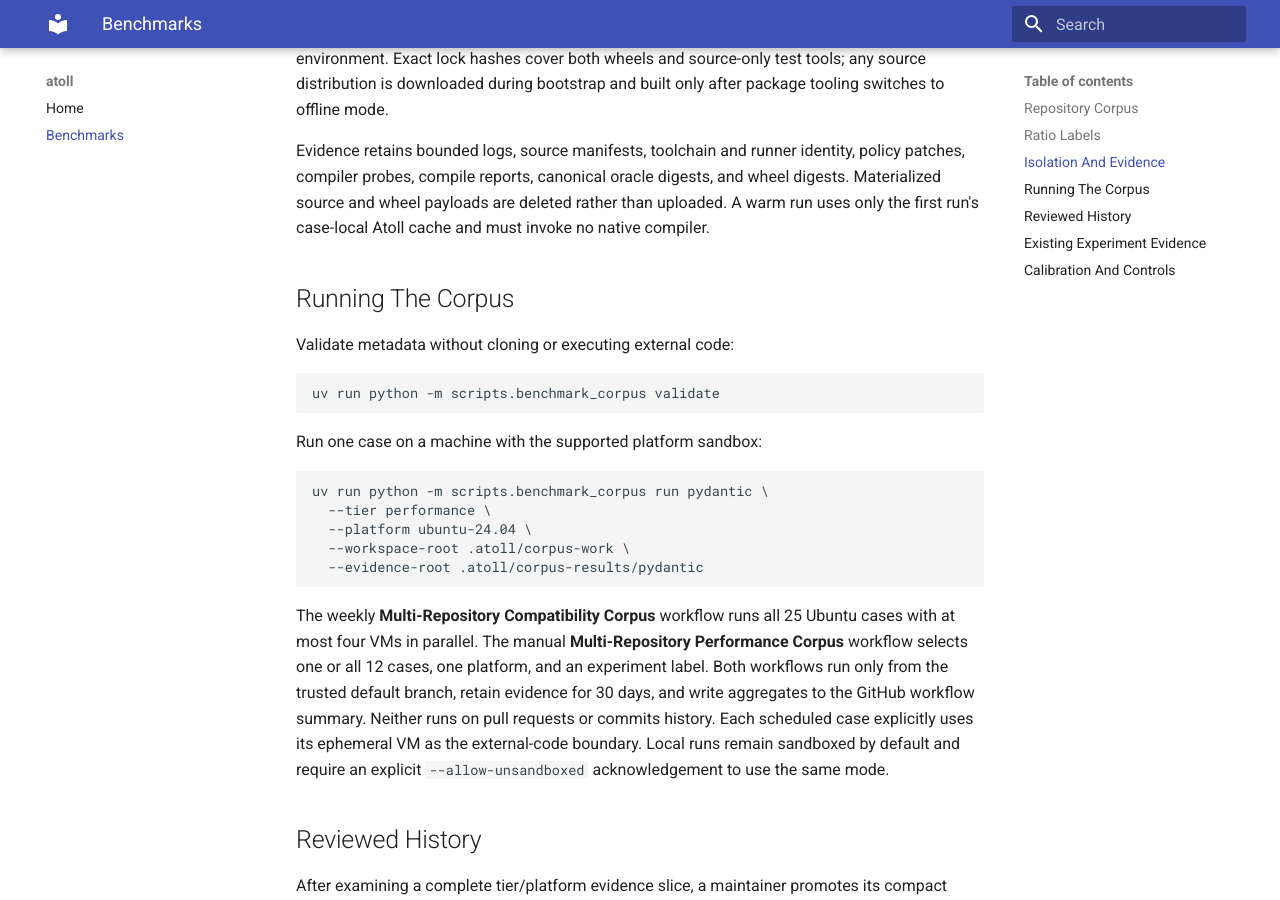
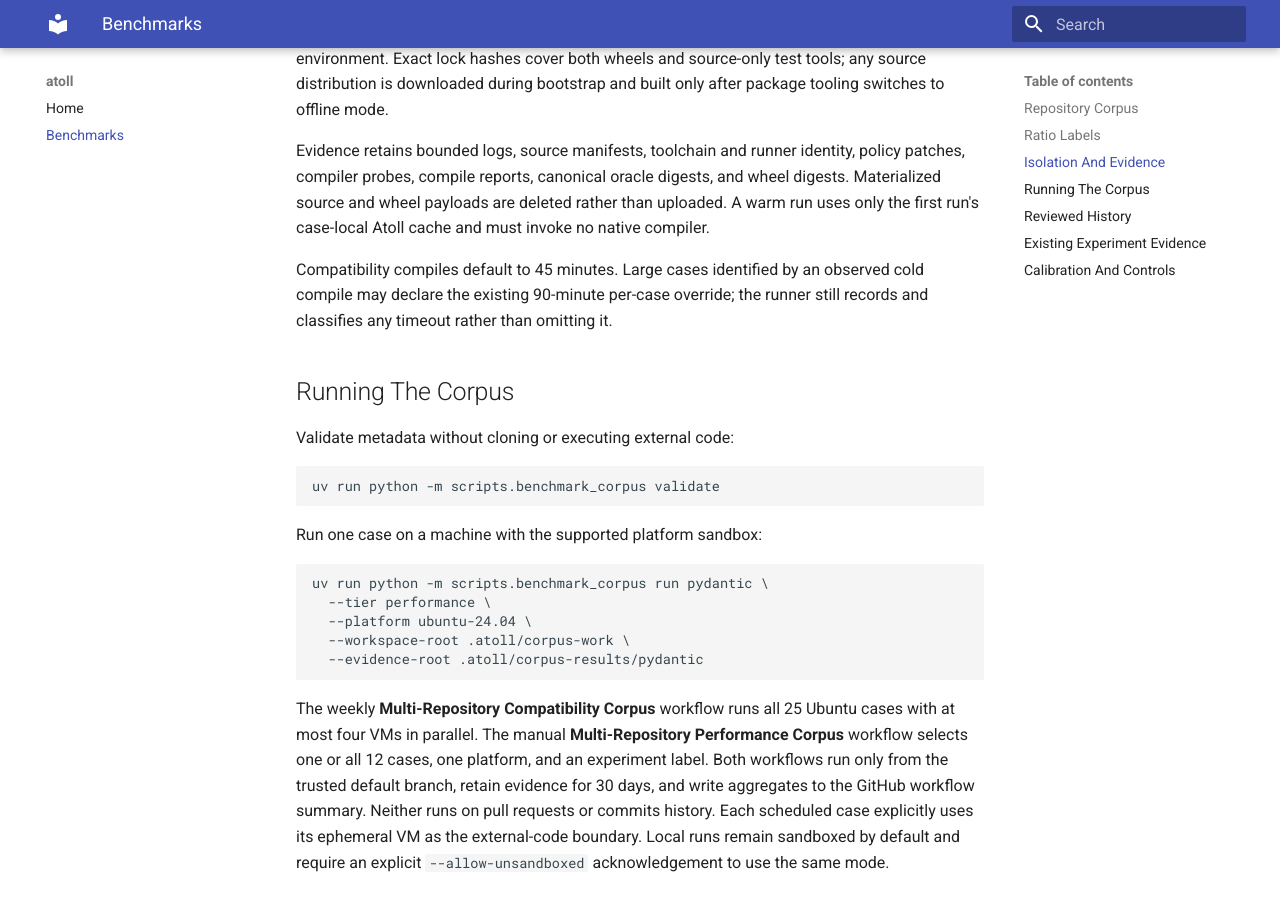
Before and after one commit to damienbenveniste/Atoll, an MkDocs documentation site: the page built from docs/benchmarks.md, in a window 1280 px wide and 900 px high, scrolled down 1785 px. Built offline with MkDocs 1.6.1 and Material for MkDocs 9.7.7, drawn with Linux system fonts in a browser that asks for light colours.

Commit message:
Allow large corpus cold compiles

```diff
--- a/docs/benchmarks.md
+++ b/docs/benchmarks.md
@@ -70,6 +70,10 @@ policy patches, compiler probes, compile reports, canonical oracle digests, and
 wheel digests. Materialized source and wheel payloads are deleted rather than
 uploaded. A warm run uses only the first run's case-local Atoll cache and must
 invoke no native compiler.
+
+Compatibility compiles default to 45 minutes. Large cases identified by an
+observed cold compile may declare the existing 90-minute per-case override;
+the runner still records and classifies any timeout rather than omitting it.
 
 ## Running The Corpus
 
```
Also changed, not shown: benchmarks/corpus/README.md (+4 -0 lines), 2 other files.
